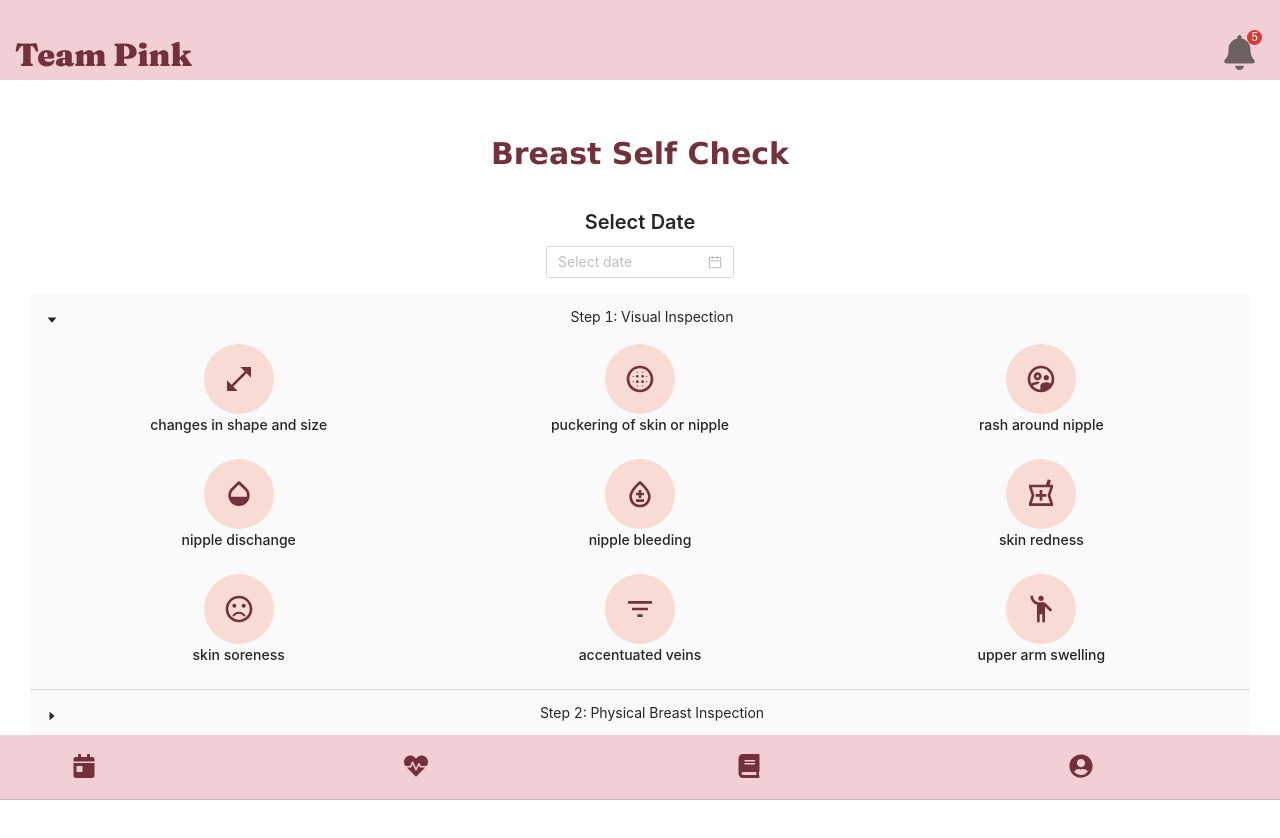
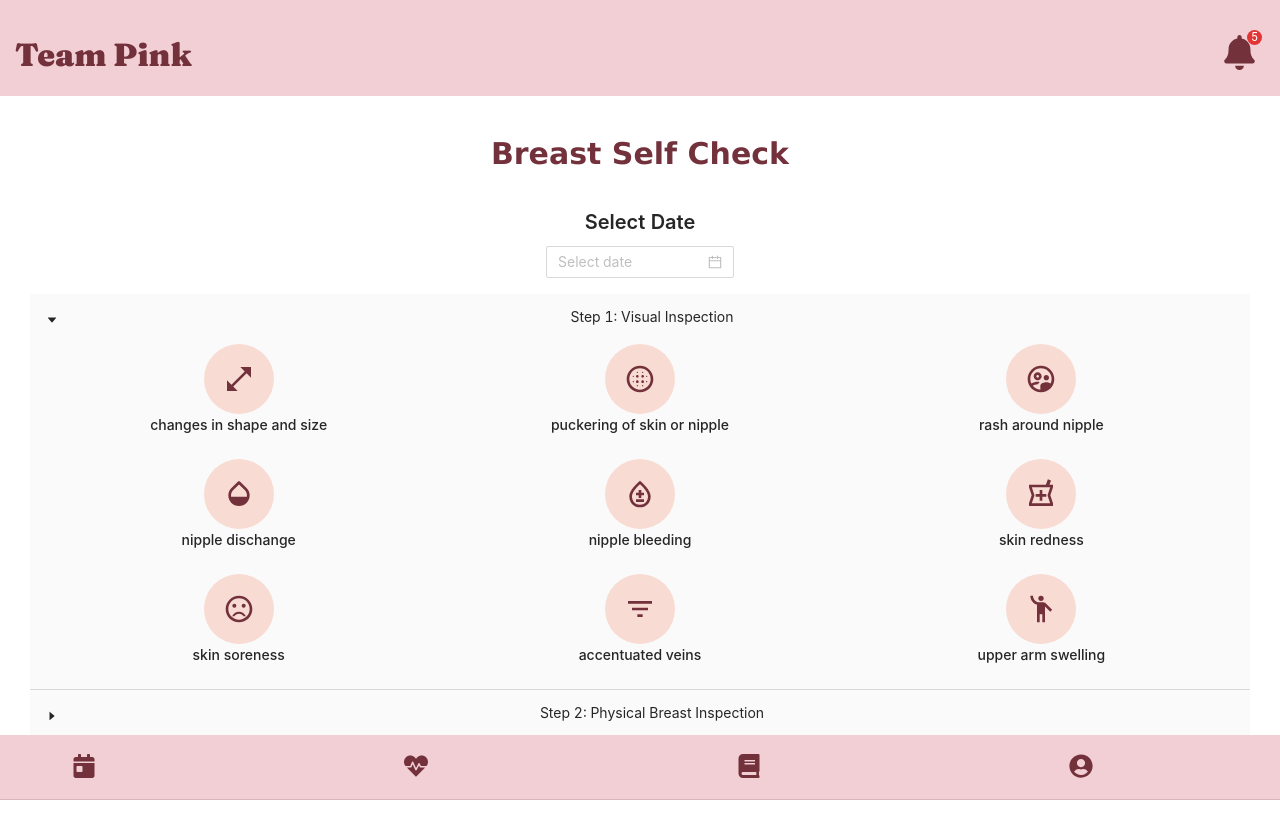
Before and after one commit to gracexkan/pink-hope-breastcheck-tool, a React (Create React App) app in the folder client/: page /self-check in a window 1280 px wide. Shown: the top 838 px of the page. Built offline with nearby package versions, Linux system fonts and the light colour scheme; no server answers; the HTML template or start-up script is replaced by a standard one.

Commit message:
modified notification bell colour

```diff
--- a/client/src/components/notification/Notification.jsx
+++ b/client/src/components/notification/Notification.jsx
@@ -21,7 +21,7 @@ const Notification = () => {
       <Link color="text.secondary" underline="none" variant="body2">
         <IconButton onClick={openModal}>
           <div className="notification">
-            <FaBell size={35} />
+            <FaBell size={35} style={{ color: "#73313b" }} />
           <span className="notification-count">5</span>
           </div>
         </IconButton>
--- a/client/src/layout/Layout.css
+++ b/client/src/layout/Layout.css
@@ -19,7 +19,7 @@
 	z-index: 5;
 	font-weight: 500;
 	font-size: 2rem;
-	height: 5rem;
+	height: 6rem;
 	color: var(--secondary-color);
 	background-color: var(--primary-color);
 }
```
